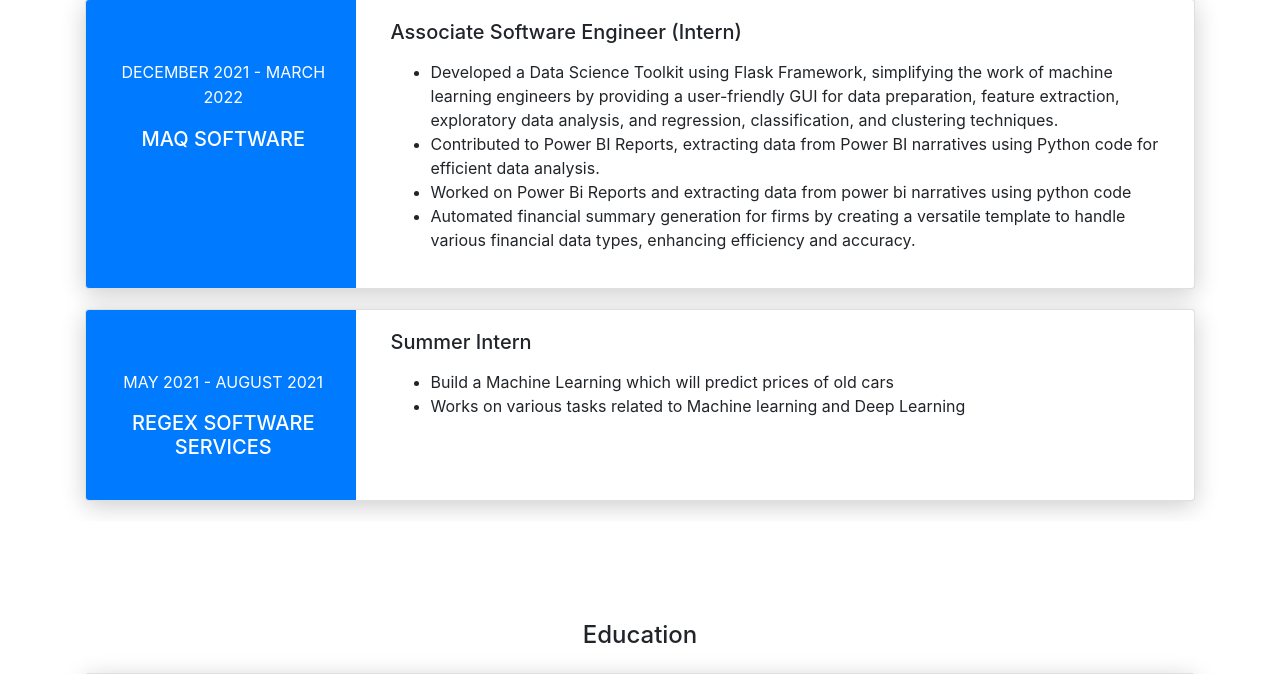
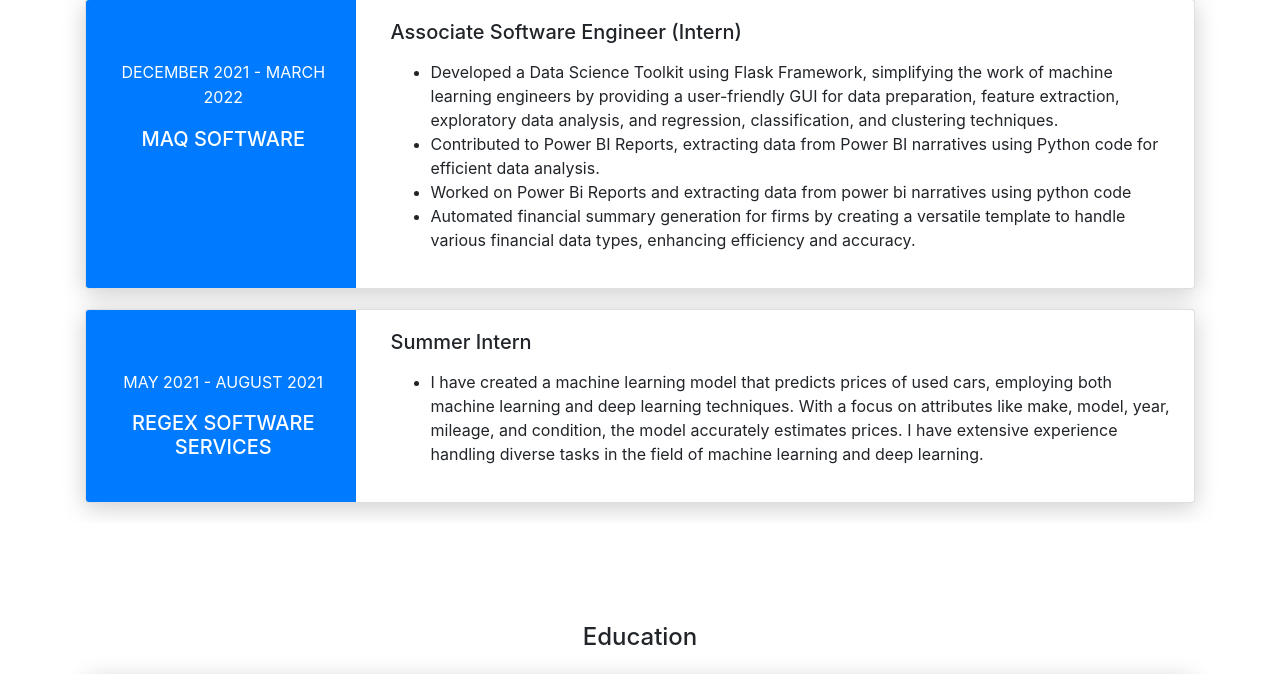
Before and after one commit to NirmalVignu/portifolio, a Flask app: page / in a window 1280 px wide. Shown: the part 2313-2987 px from the top of the page. Run offline with Flask 2, Linux system fonts and the light colour scheme; some libraries are stand-ins or nearby versions.

Commit message:
Update index.html

```diff
--- a/templates/index.html
+++ b/templates/index.html
@@ -237,8 +237,8 @@
                   <div class="h5">Summer Intern</div>
                   <p>
                   <ul>
-                    <li>Build a Machine Learning which will predict prices of old cars</li>
-                    <li>Works on various tasks related to Machine learning and Deep Learning</li>
+                    <li>I have created a machine learning model that predicts prices of used cars, employing both machine learning and deep learning techniques. With a focus on attributes like make, model, year, mileage, and condition, the model accurately estimates prices. I have extensive experience handling diverse tasks in the field of machine learning and deep learning.</li>
+
                   </ul>
                   </p>
                 </div>
```
